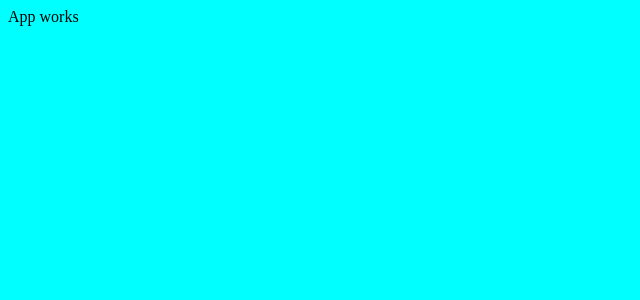
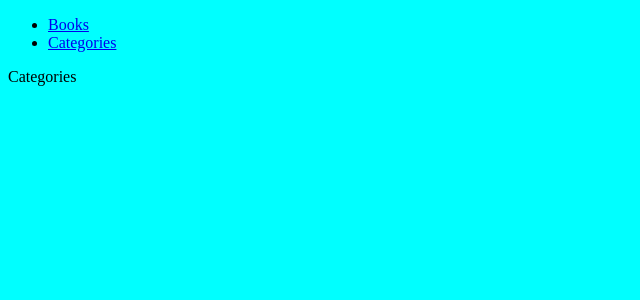
Before and after one commit to eapenzacharias/bookstore, a React (Create React App) app: page /categories in a window 1280 px wide. Shown: the top 300 px of the page, without its empty margins (0-640 px from the left). Built offline with nearby package versions, Linux system fonts and the light colour scheme.

Commit message:
Added router and routes

```diff
--- a/package.json
+++ b/package.json
@@ -9,6 +9,7 @@
     "react": "^17.0.2",
     "react-dom": "^17.0.2",
     "react-redux": "^7.2.6",
+    "react-router-dom": "^6.1.1",
     "react-scripts": "4.0.3",
     "web-vitals": "^1.1.2"
   },
--- a/src/components/App.js
+++ b/src/components/App.js
@@ -1,11 +1,30 @@
 import '../styles/style.scss';
+import { Routes, Route } from 'react-router-dom';
+import Navbar from './Navbar';
+import Books from './Book';
+import Categories from './Categories';
 
-function App() {
+const App = () => {
+  const NotMatch = () => (
+    <>
+      <div>
+        NotMatch
+      </div>
+    </>
+  );
+
   return (
-    <div className="App">
-      App works
-    </div>
+    <>
+      <Navbar />
+      <div className="container" data-testid="main">
+        <Routes>
+          <Route path="/" element={<Books />} />
+          <Route path="/categories" element={<Categories />} />
+          <Route path="*" element={<NotMatch />} />
+        </Routes>
+      </div>
+    </>
   );
-}
+};
 
 export default App;
--- /dev/null
+++ b/src/components/Book.js
@@ -0,0 +1,9 @@
+const Books = () => (
+  <>
+    <div>
+      Books
+    </div>
+  </>
+);
+
+export default Books;
--- /dev/null
+++ b/src/components/Categories.js
@@ -0,0 +1,9 @@
+const Categories = () => (
+  <>
+    <div>
+      Categories
+    </div>
+  </>
+);
+
+export default Categories;
--- /dev/null
+++ b/src/components/Navbar.js
@@ -0,0 +1,33 @@
+import React from 'react';
+import { Link as NavLink } from 'react-router-dom';
+
+const Navbar = () => {
+  const links = [
+    {
+      id: 1,
+      path: '/',
+      text: 'Books',
+    },
+    {
+      id: 2,
+      path: '/categories',
+      text: 'Categories',
+    },
+  ];
+
+  return (
+    <nav className="navBar">
+      <ul>
+        {links.map((link) => (
+          <li key={link.id}>
+            <NavLink to={link.path}>
+              {link.text}
+            </NavLink>
+          </li>
+        ))}
+      </ul>
+    </nav>
+  );
+};
+
+export default Navbar;
--- a/src/index.js
+++ b/src/index.js
@@ -1,10 +1,14 @@
 import React from 'react';
+import { BrowserRouter as Router } from 'react-router-dom';
+
 import ReactDOM from 'react-dom';
 import App from './components/App';
 
 ReactDOM.render(
   <React.StrictMode>
-    <App />
+    <Router>
+      <App />
+    </Router>
   </React.StrictMode>,
   document.getElementById('root'),
 );
```
Also changed, not shown: 1 other file (tests, documents, lock files or other folders).
